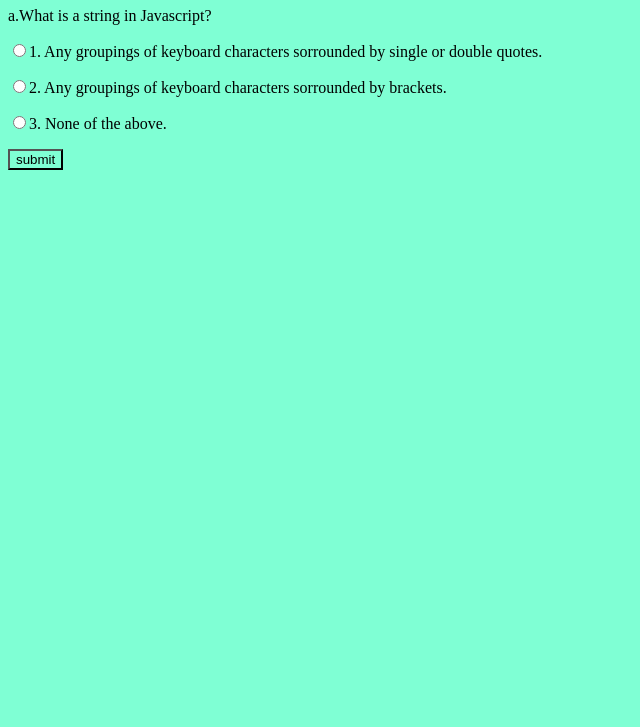
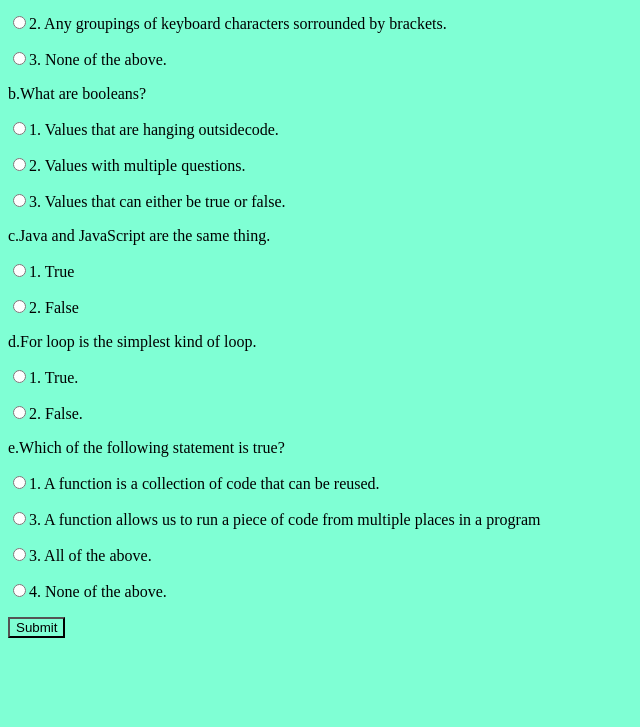
Before and after one commit to BM-Winston/Quiz-Board, a plain HTML site: page index.html in a window 1280 px wide. Shown: the part 73-800 px from the top of the page, without its empty margins (0-640 px from the left). Drawn offline with Linux system fonts and the light colour scheme.

Commit message:
This commit returns cut items

```diff
--- a/index.html
+++ b/index.html
@@ -6,12 +6,10 @@
     <meta name="viewport" content="width=device-width, initial-scale=1.0">
     <title>Quiz-Board</title>
     <link rel="stylesheet" href="index.css">
-    <link rel="stylesheet" href="index.js" type="text/Javascript">
-
+    <script type="text/javascript" src="index.js"></script>
 </head>
 <body>
     <form name="quiz-board" id="quiz-board">
-        <h1> Quiz Board</h1>
 
         <div>
             <p>a.What is a string in Javascript?</p>
@@ -19,8 +17,31 @@
             <p><input type="radio" name="question-a" value="Any groupings of keyboard characters sorrounded by brackets.">2. Any groupings of keyboard characters sorrounded by brackets.</p>
             <p><input type="radio" name="question-a" value="None of the above">3. None of the above.</p>
         </div>
+        <div>
+            <p>b.What are booleans?</p>
+            <p><input type="radio" name="question-b" value="Values that are hanging outside code.">1. Values that are hanging outsidecode.</p>
+            <p><input type="radio" name="question-b" value="Values with multiple questions.">2. Values with multiple questions.</p>
+            <p><input type="radio" name="question-b" value="Values that can either be true or false.">3. Values that can either be true or false.</p>
 
-        <input type="button" name="" value="submit" onclick="check()">
+        </div>
+        <div>
+            <p>c.Java and JavaScript are the same thing.</p>
+            <p><input type="radio" name="question-c" value="True.">1. True</p>
+            <p><input type="radio" name="question-c" value="False.">2. False</p>
+        </div>
+        <div>
+            <p>d.For loop is the simplest kind of loop.</p>
+            <p><input type="radio" name="question-d" value="True">1. True.</p>
+            <p><input type="radio" name="question-d" value="True">2. False.</p>
+        </div>
+            <p>e.Which of the following statement is true?</p>
+            <p><input type="radio" name="question-e" value="A function is a collection of code that can be reused.">1. A function is a collection of code that can be reused.</p>
+            <p><input type="radio" name="question-e" value="A function allows us to run a piece of code from multiple places in a program.">3. A function allows us to run a piece of code from multiple places in a program</p>
+            <p><input type="radio" name="question-e" value="All of the above">3. All of the above.</p>
+            <p><input type="radio" name="question-e" value="None of the above.">4. None of the above.</p>
+        </div>
+
+        <input type="button" name="" value="Submit"
     </form>
 
 
```
